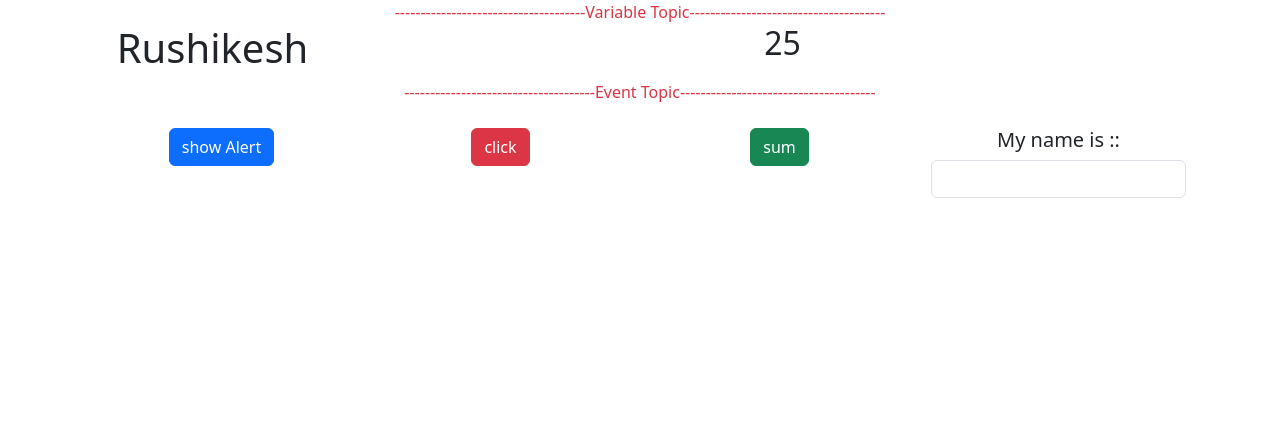
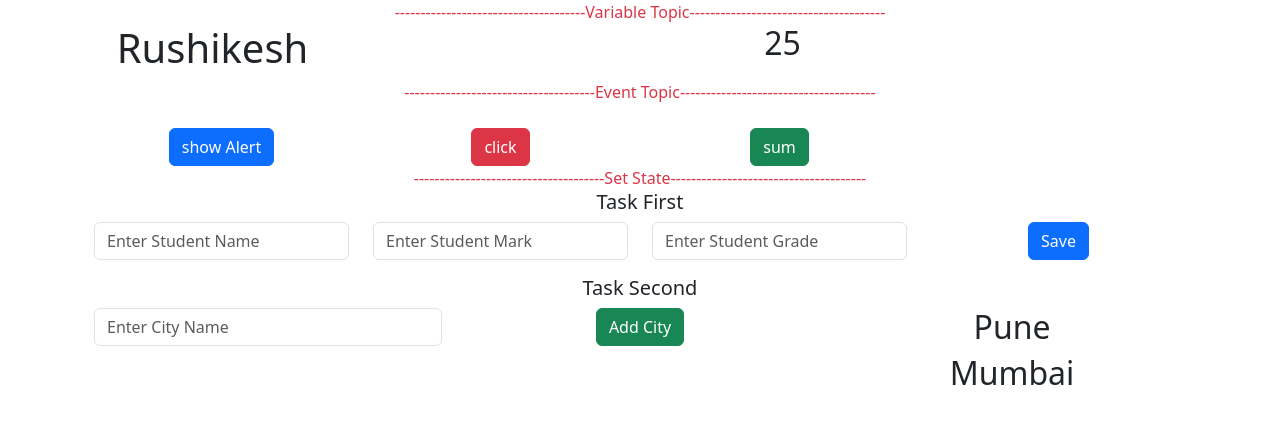
Before and after one commit to Rushikengar8686/React, a React (Create React App) app in the folder reactcourse/: page / in a window 1280 px wide. Shown: the top 424 px of the page. Built offline with nearby package versions, Linux system fonts and the light colour scheme.

Commit message:
SetState topic cover

```diff
--- a/reactcourse/src/App.js
+++ b/reactcourse/src/App.js
@@ -1,4 +1,5 @@
 import Event from "./Topics/Event";
+import SetState from "./Topics/SetState";
 import Variables from "./Topics/Variables";
 
 function App() {
@@ -20,6 +21,12 @@ function App() {
             <Event></Event>
           </div>
         </div>
+        <div className="row">
+          <div className="col text-center">
+             <span className="text-danger">-------------------------------------Set State--------------------------------------</span>
+              <SetState></SetState>
+          </div>
+        </div>
       </div>
     </div>
   );
--- a/reactcourse/src/Topics/Event.js
+++ b/reactcourse/src/Topics/Event.js
@@ -16,12 +16,6 @@ const Event = () => {
         console.log(a+b)
     }
 
-    //Onchange Event
-    const[name,setname] = useState("")
-    const printName = (event) =>{
-        setname(event.target.value)
-    }
-
 
     return (
         <div>
@@ -37,10 +31,7 @@ const Event = () => {
                     <button type="button" className='btn btn-success' onClick={()=> printSumOftwoNumber(10,20)}>sum</button>
 
                 </div>
-                <div className="col-3">
-                    <h5>My name is :: <span className='text-danger'>{name}</span></h5>
-                    <input type="text" className='form-control' onChange={(event)=>{printName(event)}}/>
-                </div>
+
             </div>
             </div>
 
--- /dev/null
+++ b/reactcourse/src/Topics/SetState.js
@@ -0,0 +1,85 @@
+import React, { use, useState } from 'react';
+
+const SetState = () => {
+    //create Student Information
+    const[studentInfo,setStudentInfo] = useState({StudeName:"",Mark:"",Grade:"" })
+    // First way to acces value in input box and append to object
+    // const onchangeStudentName = (event)=>{
+    //     setStudentInfo(prevObject => ({...prevObject,StudeName:event.target.value}))
+    // }
+    // const onchageStudentMark = (event)=>{
+    //         setStudentInfo(prevObject =>({...prevObject,Mark:event.target.value}))
+    // }
+    // const onchageStudentGrade  = (event)=>{
+    //     setStudentInfo(prevObjetct =>({...prevObjetct,Grade:event.target.value}))
+    // }
+
+    // Now second way
+    const onchageStudentInfo = (event,key)=>{
+        setStudentInfo(prevObject =>({...prevObject,[key]:event.target.value}))
+    }
+
+    // Now if we want to add city in arrayList
+    const [cityList,setCityList] = useState(["Pune","Mumbai"])
+
+    // to hold input textbox value in this variable
+    const [cityName,setCityName]  = useState([])
+
+    const printCityName = (event)=>{
+        setCityName(event.target.value)
+    }
+
+
+    // add More City in array
+    const addCity = ()=>{
+        setCityList(prevObject => [...prevObject,cityName])
+        setCityName()
+    }
+    return (
+        <div>
+            <div className="container">
+                <h5 className='text-center'>Task First</h5>
+                {/* <div className="row">
+                    <div className="col-3">
+                        <input type="text" className='form-control' onChange={(event)=> {onchangeStudentName(event)}} placeholder='Enter Student Name' />
+                    </div>
+                     <div className="col-3">
+                        <input type="text" className='form-control' onChange={(event)=> {onchageStudentMark(event)}} placeholder='Enter Student Mark' />
+                    </div>
+                     <div className="col-3">
+                        <input type="text" className='form-control' onChange={(event)=> {onchageStudentGrade(event)}} placeholder='Enter Student Grade' />
+                    </div>
+                </div> */}
+                 <div className="row">
+                    <div className="col-3">
+                        <input type="text" className='form-control'onChange={(event)=>{onchageStudentInfo(event,"StudeName")}} placeholder='Enter Student Name' />
+                    </div>
+                     <div className="col-3">
+                        <input type="text" className='form-control' onChange={(event)=>{onchageStudentInfo(event,"Mark")}} placeholder='Enter Student Mark' />
+                    </div>
+                     <div className="col-3">
+                        <input type="text" className='form-control' onChange={(event)=>{onchageStudentInfo(event,"Grade")}} placeholder='Enter Student Grade' />
+                    </div>
+                     <div className="col-3">
+                        <button type="button" className='btn btn-primary'>Save</button>
+                    </div>
+                </div>
+                <div className="row mt-3">
+                    <h5>Task Second</h5>
+                    <div className="col-4">
+                        <input type="text" name="" id=""  onChange={(event)=>{printCityName(event)}} className='form-control' placeholder='Enter City Name'/>
+                    </div>
+                    <div className="col-4">
+                        <button type="button" className='btn btn-success' onClick={addCity}>Add City</button>
+                    </div>
+                    <div className="col-4">
+                       {cityList.map((item)=> <h2>{item}</h2>
+                    )}
+                    </div>
+                </div>
+            </div>
+        </div>
+    );
+};
+
+export default SetState;
```
